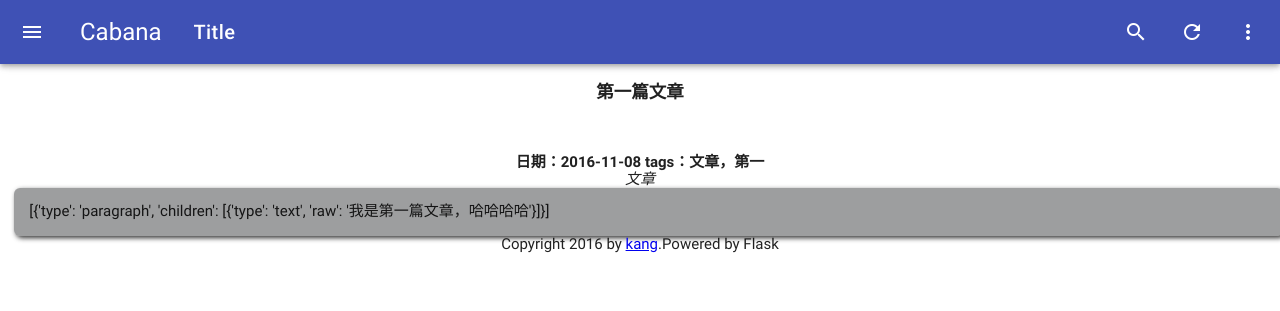
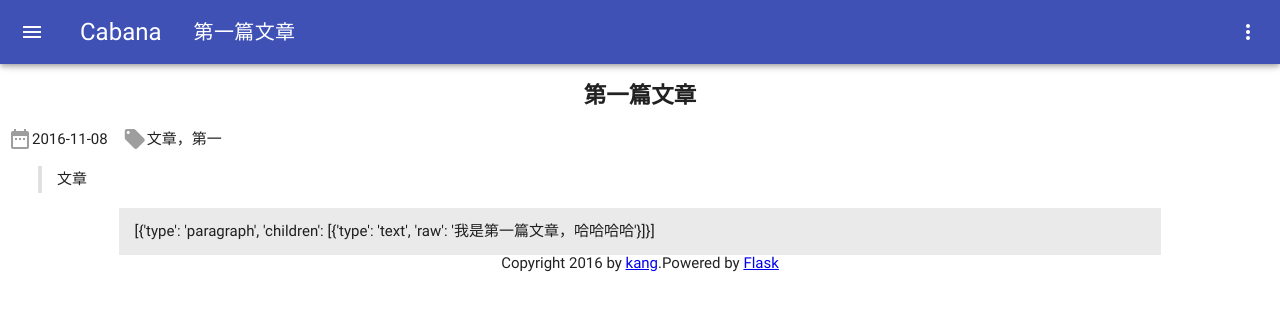
Before and after one commit to CodeIdeal/flask_blog, a Flask app: page /post/4 in a window 1280 px wide. Shown: the top 311 px of the page. Run offline with Flask 2, Linux system fonts and the light colour scheme; data comes from the database, SQL or seed files in the repository; parts of the project's set-up code (start-up, migrations or seed data) failed here and were passed over.

Commit message:
* 完成分页功能，以及页码跳转控件 * 去掉删除文章的按钮 * 把MDUI融合进架构(初步)

```diff
--- a/blog.py
+++ b/blog.py
@@ -39,6 +39,8 @@ def allowed_file(filename):
 @app.route('/')
 def index():
     posts = get_posts_by_index(0)
+    for post in posts:
+        post['content'] = markdown(post['content'])
     return render_template("index.html", posts=posts, cur_page=0, pages=(int(get_posts_num() / 10) + 1))
 
 
@@ -59,7 +61,7 @@ def upload():
     file = request.files['file']
     if file and allowed_file(file.filename):
         filename = secure_filename(file.filename)
-        file.save(os.path.join((app.config['UPLOAD_FOLDER']), filename))
+        file.save(os.path.join((app.confSubtitleig['UPLOAD_FOLDER']), filename))
         return redirect(url_for('files'))
     return redirect(url_for('error'))
 
@@ -135,9 +137,9 @@ def get_all_posts():
 
 def get_posts_by_index(page_index):
     cursor = get_cursor().execute(
-        "SELECT post_id, title, subtitle, tags, post_date FROM posts ORDER BY post_id DESC LIMIT 10 OFFSET ?",
+        "SELECT post_id, title, subtitle, tags, post_date, content FROM posts ORDER BY post_id DESC LIMIT 10 OFFSET ?",
         ((page_index-1)*10,))
-    return [dict(post_id=row[0], title=row[1], subtitle=row[2], tags=row[3], date=row[4]) for row in cursor.fetchall()]
+    return [dict(post_id=row[0], title=row[1], subtitle=row[2], tags=row[3], date=row[4], content=row[5]) for row in cursor.fetchall()]
 
 
 def get_posts_num():
--- a/static/css/base.css
+++ b/static/css/base.css
@@ -1,12 +1,3 @@
-.content {
-    position: relative;
-    width: 99%;
-    height: auto;
-    text-align: center;
-    margin-left: auto;
-    margin-right: auto;
-}
-
 .footer {
     position: relative;
     width: 99%;
@@ -16,20 +7,29 @@
 }
 
 .pre{
-    border-radius: 5px;
-    box-shadow: #1d3e81;
     background: rgba(242, 236, 215, 0.5);
 }
 
-.post-content{
-    width: 99%;
-    text-align: start;
+.post-content {
+    width: 80%;
+    text-align: left;
     margin: 0 auto;
     padding: 1em;
-    border-radius: 6px;
     position: relative;
-    background-color: rgba(60, 63, 65, 0.5);
-    box-shadow: rgb(51,51,51) 2px 2px 5px;
+    background-color: rgba(220, 220, 220, 0.6);
+    /*box-shadow: rgb(51, 51, 51) 2px 2px 5px;*/
+}
+
+@media Screen and (max-width: 560px) {
+    .post-content{
+        width: 95%;
+        text-align: left;
+        margin: 0 auto;
+        padding: 0.5em;
+        position: relative;
+        background-color: rgba(220, 220, 220, 0.6);
+        /*box-shadow: rgb(51,51,51) 2px 2px 5px;*/
+    }
 }
 
 .post {
--- a/static/css/pygments.css
+++ b/static/css/pygments.css
@@ -10,6 +10,7 @@ pre  {
     border: 1px solid #ccc;
     border-radius: 2px;
     background-color: #f8f8f8;
+    overflow: auto;
 }
 
 pre .c { color: #60a0b0; font-style: italic } /* Comment */
@@ -74,7 +75,8 @@ pre .bp { color: #007020 } /* Name.Builtin.Pseudo */
 pre .vc { color: #bb60d5 } /* Name.Variable.Class */
 pre .vg { color: #bb60d5 } /* Name.Variable.Global */
 pre .vi { color: #bb60d5 } /* Name.Variable.Instance */
-pre .il { color: #40a070 } /* Literal.Number.Integer.Long */.syntax pre .hll { background-color: #ffffcc }
+pre .il { color: #40a070 } /* Literal.Number.Integer.Long */
+.syntax pre .hll { background-color: #ffffcc }
 .syntax pre  { background: #f0f0f0; }
 .syntax pre .c { color: #60a0b0; font-style: italic } /* Comment */
 .syntax pre .err { border: 1px solid #FF0000 } /* Error */
--- a/templates/error.html
+++ b/templates/error.html
@@ -3,6 +3,10 @@
     error!
 {% endblock %}
 
+{% block small_title %}
+    Error
+{% endblock %}
+
 {% block content %}
     <b>ERROR</b>
 {% endblock %}
--- a/templates/fileManager.html
+++ b/templates/fileManager.html
@@ -1,6 +1,10 @@
 {% extends "layout.html" %}
 {% block title %}
     HomePage!
+{% endblock %}
+
+{% block small_title %}
+    FileManager
 {% endblock %}
 
 {% block content %}
--- a/templates/layout.html
+++ b/templates/layout.html
@@ -2,7 +2,7 @@
 <html lang="en">
 <head>
     <meta charset="utf-8">
-    <meta name="viewport" content="width=device-width">
+    <meta name="viewport" content="width=device-width, initial-scale=1">
     <title>{% block title %}Cabana{% endblock %}</title>
     <link rel="stylesheet" type="text/css" href="{{ url_for("static",filename="./css/mdui.css") }}"/>
     <link rel="stylesheet" type="text/css" href="{{ url_for("static",filename="./css/pygments.css") }}"/>
@@ -13,12 +13,11 @@
 
     <div class="mdui-appbar mdui-appbar-fixed mdui-appbar-scroll-hide">
         <div class="mdui-toolbar mdui-color-indigo">
-          <a href="javascript:;" class="mdui-btn mdui-btn-icon" mdui-drawer="{target: '#left-drawer'}"><i class="mdui-icon material-icons">&#xe5d2;</i></a>
-          <a href={{ url_for('index') }} class="mdui-typo-headline">Cabana</a>
-          <a href="javascript:;" class="mdui-typo-title">Title</a>
+          <a href="javascript:;" class="mdui-btn mdui-btn-icon mdui-hidden-xs-down" mdui-drawer="{target: '#left-drawer'}"><i class="mdui-icon material-icons">&#xe5d2;</i></a>
+          <a  class="mdui-typo-headline mdui-hidden-xs-down" href={{ url_for('index') }}>Cabana</a>
+          <a href="javascript:;" class="mdui-typo-title">{% block small_title %}{% endblock %}</a>
           <div class="mdui-toolbar-spacer"></div>
-          <a href="javascript:;" class="mdui-btn mdui-btn-icon"><i class="mdui-icon material-icons">&#xe8b6;</i></a>
-          <a href="javascript:;" class="mdui-btn mdui-btn-icon"><i class="mdui-icon material-icons">&#xe5d5;</i></a>
+          <a href="{{ url_for('index') }}" class="mdui-btn mdui-btn-icon mdui-hidden-sm-up"><i class="mdui-icon material-icons">&#xe88a;</i></a>
           <a href="javascript:;" class="mdui-btn mdui-btn-icon" mdui-menu="{target: '#example-attr'}"><i class="mdui-icon material-icons">&#xe5d4;</i></a>
           <ul class="mdui-menu" id="example-attr">
               <li class="mdui-menu-item">
@@ -42,12 +41,10 @@
     </div>
 
     <div class="mdui-container-fluid">
-        <div class="content">
-                {% block content %}{% endblock %}
-        </div>
+        <div>{% block content %}{% endblock %}</div>
         <div class="footer">
             {% block footer %}
-                Copyright 2016 by <a href="https://github.com/kangyang1024">kang</a>.Powered by Flask
+                <footer>Copyright 2016 by <a href="https://github.com/kangyang1024">kang</a>.Powered by <a href="http://flask.pocoo.org/">Flask</a></footer>
             {% endblock %}
         </div>
     </div>
--- a/templates/post.html
+++ b/templates/post.html
@@ -1,5 +1,9 @@
 {% extends "layout.html" %}
 {% block title %}
+    {{ post.title }}
+{% endblock %}
+
+{% block small_title %}
     {{ post.title }}
 {% endblock %}
 
@@ -10,9 +14,13 @@
 {% endblock %}
 
 {% block content %}
-    <h3>{{ post.title }}</h3><br/><br/>
-    <b>日期：{{ post.date }}  tags：{{ post.tags }}</b><br/>
-    <i>{{ post.subtitle }}</i><br/>
+    <div class="mdui-text-center"><h2>{{ post.title }}</h2></div>
+    <div class="mdui-valign"><i class="mdui-icon material-icons mdui-text-color-grey">&#xe916;</i>{{ post.date }}&nbsp;&nbsp;&nbsp;&nbsp;<i class="mdui-icon material-icons mdui-text-color-grey">&#xe54e;</i>{{ post.tags }}<br/></div>
+    <div class="mdui-typo">
+      <blockquote>
+        {{ post.subtitle }}
+      </blockquote>
+    </div>
     {% autoescape false %}
     <div class="post-content">{{ post.content }}</div>
     {% endautoescape %}
```
Also changed, not shown: templates/edit.html (+6 -2 lines), templates/index.html (+17 -4 lines).
